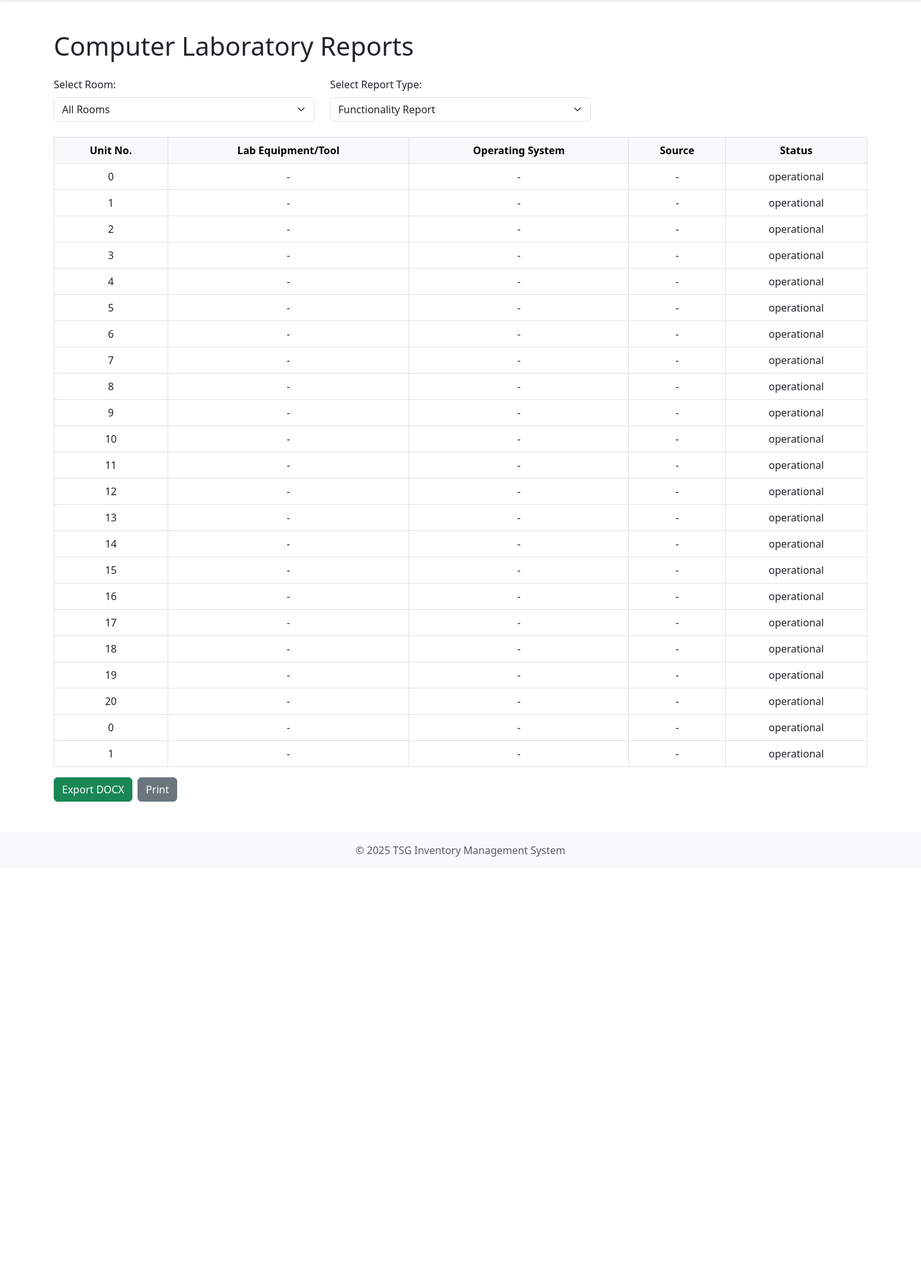
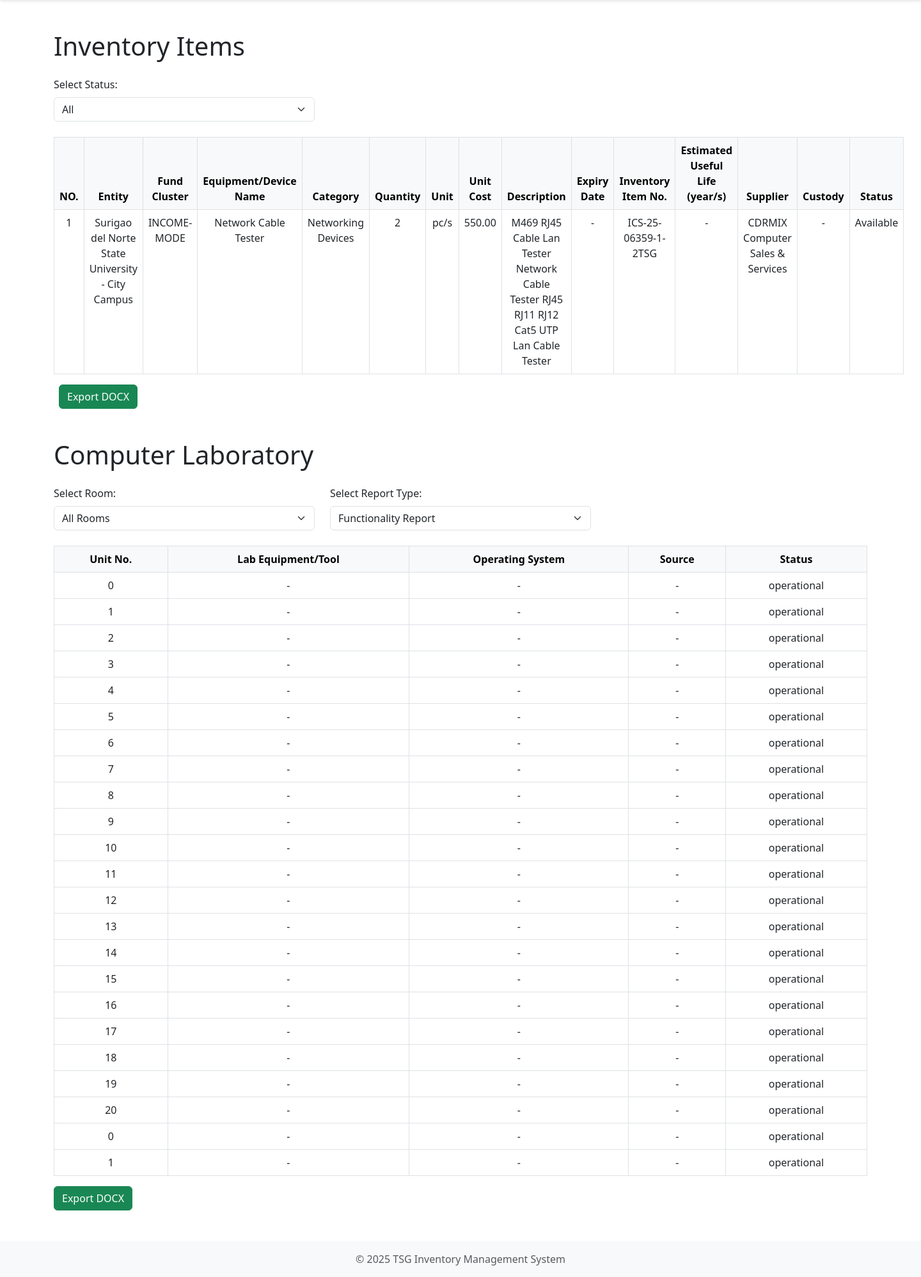
Before and after one commit to JeodyLaineSaez/TSG-IMS, a Django app: page /reports/ in a window 1440 px wide. Shown: the part 66-2062 px from the top of the page at 64% size. Before the commit the page ends 1405 px from the top, so only its background shows below. Run offline with Django 5.2, Linux system fonts and the light colour scheme; data comes from the database, SQL or seed files in the repository.

Commit message:
fifth commit

```diff
--- a/inventory/admin.py
+++ b/inventory/admin.py
@@ -10,7 +10,7 @@ class CategoryAdmin(admin.ModelAdmin):
 class ItemAdmin(admin.ModelAdmin):
     list_display = (
         'name', 'category', 'inventory_item_no', 'supplier', 'received_by', 'status',
-        'entity', 'fund_cluster', 'quantity', 'unit', 'unit_cost', 'cost', 'brand', 'model', 'serial_no',
+        'entity', 'fund_cluster', 'quantity', 'unit', 'unit_cost', 'brand', 'model', 'serial_no',
         'expiry_date', 'estimated_useful_life', 'received_by_position', 'received_by_date',
         'receive_from', 'receive_from_position', 'receive_from_date', 'purchase_order_no'
     )
--- a/inventory/forms.py
+++ b/inventory/forms.py
@@ -26,7 +26,7 @@ class ItemForm(forms.ModelForm):
             'brand', 'model', 'serial_no', 'expiry_date', 'inventory_item_no', 'estimated_useful_life',
             'supplier', 'received_by', 'received_by_position', 'received_by_date',
             'receive_from', 'receive_from_position', 'receive_from_date',
-            'purchase_order_no', 'status'
+            'purchase_order_no', 'status', 'custody'
         ]
         widgets = {
             'received_by_date': forms.DateInput(attrs={'type': 'date'}),
--- a/inventory/urls.py
+++ b/inventory/urls.py
@@ -24,9 +24,13 @@ urlpatterns = [
     path('work-orders/<int:pk>/export_docx/', views.export_work_order_docx, name='export_work_order_docx'),
     path('borrowers/', views.borrower_list, name='borrower_list'),
     path('borrowers/add/', views.borrower_form, name='borrower_form'),
+    path('borrowers/export/', views.export_borrowers_docx, name='export_borrowers_docx'),
+    path('borrowers/export/<int:pk>/', views.export_borrower_docx, name='export_borrower_docx'),
     path('items/<int:pk>/transaction/', views.item_transaction_select, name='item_transaction_select'),
     path('reports/', views.reports_view, name='reports_view'),
     path('reports/functionality/<str:room>/', views.export_functionality_report_docx, name='export_functionality_report_docx'),
     path('reports/components_inventory/<str:room>/', views.export_components_inventory_docx, name='export_components_inventory_docx'),
     path('reports/functionality/all/', views.export_functionality_report_docx_all, name='export_functionality_report_docx_all'),
+    path('reports/inventory_item_export/', views.export_inventory_item_docx, name='export_inventory_item_docx'),
+    path('items/archive/', views.item_archive, name='item_archive'),
 ]
--- a/inventory/views.py
+++ b/inventory/views.py
@@ -16,6 +16,8 @@ from docx import Document
 import tempfile
 from docxtpl import DocxTemplate
 from django.utils import timezone
+import tempfile
+from docxcompose.composer import Composer
 if TYPE_CHECKING:
     from .models import Computer
 
@@ -72,7 +74,8 @@ def dashboard(request):
 
 @login_required
 def item_list(request):
-    items = Item.objects.all().select_related('entity', 'category', 'brand', 'model', 'supplier', 'received_by', 'received_by_position', 'receive_from', 'receive_from_position', 'fund_cluster')  # type: ignore
+    # Only show items with status available, in_use, or maintenance
+    items = Item.objects.filter(status__in=['available', 'in_use', 'maintenance']).select_related('entity', 'category', 'brand', 'model', 'supplier', 'received_by', 'received_by_position', 'receive_from', 'receive_from_position', 'fund_cluster')
     edit_id = request.GET.get('edit')
     form = None
     if request.method == 'POST':
@@ -91,7 +94,13 @@ def item_list(request):
             form = ItemForm(instance=item)
         else:
             form = ItemForm()
-    return render(request, 'inventory/item_list.html', {'items': items, 'form': form, 'action': 'Edit' if edit_id else 'Add', 'edit_id': edit_id})
+    return render(request, 'inventory/item_list.html', {'items': items, 'form': form, 'action': 'Edit' if edit_id else 'Add', 'edit_id': edit_id, 'archive': False})
+
+@login_required
+def item_archive(request):
+    # Only show items with status disposed
+    items = Item.objects.filter(status='disposed').select_related('entity', 'category', 'brand', 'model', 'supplier', 'received_by', 'received_by_position', 'receive_from', 'receive_from_position', 'fund_cluster')
+    return render(request, 'inventory/item_list.html', {'items': items, 'archive': True})
 
 @login_required
 def item_detail(request, pk):
@@ -360,10 +369,36 @@ def reports_view(request):
         'motherboard', 'storage', 'processor', 'video_card_0', 'video_card_1', 'ram', 'ram_slot',
         'mouse', 'keyboard', 'monitor_model', 'monitor_serial_number', 'remarks'
     ))
-    return render(request, 'reports.html', {'rooms': ROOMS, 'computers': json.dumps(computers)})
+    # Prepare inventory items for reporting
+    items = Item.objects.select_related('entity', 'fund_cluster', 'category', 'supplier').all()
+    inventory_items = [
+        {
+            'no': item.id,
+            'entity': item.entity.entity_name if item.entity else '-',
+            'fund_cluster': item.fund_cluster.name if item.fund_cluster else '-',
+            'name': item.name,
+            'category': item.category.name if item.category else '-',
+            'quantity': item.quantity,
+            'unit': item.unit,
+            'unit_cost': str(item.unit_cost) if item.unit_cost is not None else '-',
+            'description': item.description or '-',
+            'expiry_date': item.expiry_date.strftime('%Y-%m-%d') if item.expiry_date else '-',
+            'inventory_item_no': item.inventory_item_no,
+            'estimated_useful_life': item.estimated_useful_life if item.estimated_useful_life is not None else '-',
+            'supplier': item.supplier.name if item.supplier else '-',
+            'custody': item.custody if item.custody else '-',
+            'status': item.status,
+            'status_display': item.get_status_display(),
+        }
+        for item in items
+    ]
+    return render(request, 'reports.html', {
+        'rooms': ROOMS,
+        'computers': json.dumps(computers),
+        'inventory_items': json.dumps(inventory_items),
+    })
 
 # Helper function for functionality report context
-
 def get_functionality_report_context(room):
     return {
         'room': room,
@@ -460,3 +495,96 @@ def export_functionality_report_docx_all(request):
         response = HttpResponse(tmp.read(), content_type='application/vnd.openxmlformats-officedocument.wordprocessingml.document')
         response['Content-Disposition'] = 'attachment; filename=functionality_report_all_rooms.docx'
         return response
+
+def export_inventory_item_docx(request):
+    status = request.GET.get('status', 'all')
+    if status == 'all':
+        items = Item.objects.select_related('category').all()
+    else:
+        items = Item.objects.select_related('category').filter(status=status)
+    context = {
+        'status': status,
+        'today': timezone.now().strftime('%B %d, %Y'),
+        'items': [
+            {
+                'id': item.id,
+                'name': item.name,
+                'category': item.category.name if item.category else '',
+                'quantity': item.quantity,
+                'unit': item.unit,
+                'unit_cost': str(item.unit_cost) if item.unit_cost is not None else '',
+                'status': item.status,
+                'status_display': item.get_status_display(),
+            }
+            for item in items
+        ]
+    }
+    template_path = 'static/Inventory Item Report.docx'  # Use your inventory item report template
+    doc = DocxTemplate(template_path)
+    doc.render(context)
+    with tempfile.NamedTemporaryFile(delete=False, suffix='.docx') as tmp:
+        doc.save(tmp.name)
+        tmp.seek(0)
+        response = HttpResponse(tmp.read(), content_type='application/vnd.openxmlformats-officedocument.wordprocessingml.document')
+        response['Content-Disposition'] = f'attachment; filename=inventory_item_report_{status}.docx'
+        return response
+
+def export_borrowers_docx(request):
+    borrowers = Borrower.objects.select_related('item', 'campus', 'office', 'approved_by').all()
+    context = {
+        'today': timezone.now().strftime('%B %d, %Y'),
+        'borrowers': [
+            {
+                'id': b.pk,
+                'item_name': b.item.name if b.item else '',
+                'borrower_name': b.borrower_lname + ',' + b.borrower_fname + b.borrower_mi,
+                'campus': b.campus.entity_name if b.campus else '-',
+                'office': b.office.name if b.office else '-',
+                'datetime_borrowed': b.datetime_borrowed.strftime('%Y-%m-%d %H:%M'),
+                'purpose': b.purpose,
+                'action_taken': b.get_action_taken_display(),
+                'remarks': b.remarks,
+                'datetime_returned': b.datetime_returned.strftime('%Y-%m-%d %H:%M') if b.datetime_returned else '-',
+                'approved_by': b.approved_by.name if b.approved_by else '-',
+            }
+            for b in borrowers
+        ]
+    }
+    template_path = 'static/BORROWER REQUEST.docx'  # Use your borrower report template
+    doc = DocxTemplate(template_path)
+    doc.render(context)
+    with tempfile.NamedTemporaryFile(delete=False, suffix='.docx') as tmp:
+        doc.save(tmp.name)
+        tmp.seek(0)
+        response = HttpResponse(tmp.read(), content_type='application/vnd.openxmlformats-officedocument.wordprocessingml.document')
+        response['Content-Disposition'] = 'attachment; filename=borrowers_report.docx'
+        return response
+
+def export_borrower_docx(request, pk):
+    borrower = get_object_or_404(Borrower.objects.select_related('item', 'campus', 'office', 'approved_by'), pk=pk)
+    borrower_name = f"{borrower.borrower_lname}, {borrower.borrower_fname} {borrower.borrower_mi}".strip()
+    context = {
+        'today': timezone.now().strftime('%B %d, %Y'),
+        'borrower': {
+            'id': borrower.pk,
+            'item_name': borrower.item.name if borrower.item else '',
+            'borrower_name': borrower_name,
+            'campus': borrower.campus.entity_name if borrower.campus else '-',
+            'office': borrower.office.name if borrower.office else '-',
+            'datetime_borrowed': borrower.datetime_borrowed.strftime('%Y-%m-%d %H:%M'),
+            'purpose': borrower.purpose,
+            'action_taken': borrower.get_action_taken_display(),
+            'remarks': borrower.remarks,
+            'datetime_returned': borrower.datetime_returned.strftime('%Y-%m-%d %H:%M') if borrower.datetime_returned else '-',
+            'approved_by': borrower.approved_by.name if borrower.approved_by else '-',
+        }
+    }
+    template_path = 'static/BORROWER REQUEST.docx'  # Use your borrower request template
+    doc = DocxTemplate(template_path)
+    doc.render(context)
+    with tempfile.NamedTemporaryFile(delete=False, suffix='.docx') as tmp:
+        doc.save(tmp.name)
+        tmp.seek(0)
+        response = HttpResponse(tmp.read(), content_type='application/vnd.openxmlformats-officedocument.wordprocessingml.document')
+        response['Content-Disposition'] = f'attachment; filename=borrower_request_{pk}.docx'
+        return response
--- a/templates/inventory/borrower_list.html
+++ b/templates/inventory/borrower_list.html
@@ -3,6 +3,7 @@
 {% block content %}
 <div class="container">
     <h1>Borrower List</h1>
+    <a href="{% url 'export_borrowers_docx' %}" class="btn btn-success mb-3">Export to DOCX</a>
     <table class="table table-striped">
         <thead>
             <tr>
--- a/templates/inventory/borrower_list_form.html
+++ b/templates/inventory/borrower_list_form.html
@@ -83,6 +83,7 @@
                                         <td>{{ borrower.approved_by.name|default:'-' }}</td>
                                         <td>
                                             <a href="?edit_id={{ borrower.pk }}" class="btn btn-sm btn-warning" title="Edit"><i class="fas fa-edit"></i></a>
+                                            <a href="{% url 'export_borrower_docx' borrower.pk %}" class="btn btn-sm btn-success" title="Export to DOCX"><i class="fas fa-file-word"></i></a>
                                         </td>
                                     </tr>
                                     {% empty %}
--- a/templates/reports.html
+++ b/templates/reports.html
@@ -3,7 +3,29 @@
 
 {% block content %}
 <div class="container mt-5">
-    <h1 class="mb-4">Computer Laboratory Reports</h1>
+    <h1 class="mb-4">Inventory Items</h1>
+    <div class="row mb-4">
+        <div class="col-md-4">
+            <label for="itemStatusSelect" class="form-label">Select Status:</label>
+            <select id="itemStatusSelect" class="form-select">
+                <option value="all">All</option>
+                <option value="available">Available</option>
+                <option value="in_use">In Use</option>
+                <option value="maintenance">Under Maintenance</option>
+                <option value="disposed">Disposed</option>
+            </select>
+        </div>
+    </div>
+    <div id="itemReportTableContainer"></div>
+    <div class="row mb-4">
+        <div class="col-md-4 d-flex align-items-end">
+            <a id="exportInventoryDocxBtn" class="btn btn-success ms-2" href="/reports/inventory_item_export/?status=all">Export DOCX</a>
+        </div>
+    </div>
+</div>
+
+<div class="container mt-5">
+    <h1 class="mb-4">Computer Laboratory</h1>
     <div class="row mb-4">
         <div class="col-md-4">
             <label for="roomSelect" class="form-label">Select Room:</label>
@@ -28,8 +50,69 @@
 </div>
 
 <script>
-    // Example data, replace with actual data from Django context in production
-    const computers = {{ computers|safe }};
+    // Data from Django context
+    var computers = {{ computers|safe }};
+    var inventoryItems = {{ inventory_items|safe }};
+
+    function renderItemTable(filteredItems, status) {
+        let html = `<table class="table table-bordered text-center">
+            <thead class="table-light">
+                <tr>
+                    <th>NO.</th>
+                    <th>Entity</th>
+                    <th>Fund Cluster</th>
+                    <th>Equipment/Device Name</th>
+                    <th>Category</th>
+                    <th>Quantity</th>
+                    <th>Unit</th>
+                    <th>Unit Cost</th>
+                    <th>Description</th>
+                    <th>Expiry Date</th>
+                    <th>Inventory Item No.</th>
+                    <th>Estimated Useful Life (year/s)</th>
+                    <th>Supplier</th>
+                    <th>Custody</th>
+                    <th>Status</th>
+                </tr>
+            </thead>
+            <tbody>`;
+        if (filteredItems.length === 0) {
+            html += `<tr><td colspan="15" class="text-muted">No data available.</td></tr>`;
+        } else {
+            filteredItems.forEach((item) => {
+                html += `<tr>
+                    <td>${item.no}</td>
+                    <td>${item.entity || '-'}</td>
+                    <td>${item.fund_cluster || '-'}</td>
+                    <td>${item.name}</td>
+                    <td>${item.category || '-'}</td>
+                    <td>${item.quantity || '-'}</td>
+                    <td>${item.unit || '-'}</td>
+                    <td>${item.unit_cost || '-'}</td>
+                    <td>${item.description || '-'}</td>
+                    <td>${item.expiry_date || '-'}</td>
+                    <td>${item.inventory_item_no || '-'}</td>
+                    <td>${item.estimated_useful_life || '-'}</td>
+                    <td>${item.supplier || '-'}</td>
+                    <td>${item.custody || '-'}</td>
+                    <td>${item.status_display || '-'}</td>
+                </tr>`;
+            });
+        }
+        html += `</tbody></table>`;
+        return html;
+    }
+
+    function updateItemTable() {
+        const status = document.getElementById('itemStatusSelect').value;
+        let filtered = inventoryItems;
+        if (status !== 'all') {
+            filtered = inventoryItems.filter(item => item.status === status);
+        }
+        document.getElementById('itemReportTableContainer').innerHTML = renderItemTable(filtered, status);
+        // Update export link
+        document.getElementById('exportInventoryDocxBtn').href = `/reports/inventory_item_export/?status=${status}`;
+    }
 
     function renderFunctionalityTable(filteredComputers, room) {
         let html = `<table class="table table-bordered text-center">
@@ -61,9 +144,9 @@
         if (room === 'all') {
             html += `<a id="exportBtn" class="btn btn-success" href="/reports/functionality/all/">Export DOCX</a>`;
         } else {
-            html += `<a id="exportBtn" class="btn btn-success${room === 'all' ? ' disabled' : ''}" href="${room !== 'all' ? `/reports/functionality/${room.replace('EB','')}/` : '#'}"${room === 'all' ? ' tabindex="-1" aria-disabled="true" title="Select a specific room to export"' : ''}>Export DOCX</a>`;
+            html += `<a id="exportBtn" class="btn btn-success${room === 'all' ? ' disabled' : ''}" href="${room !== 'all' ? `/reports/functionality/${room.replace('EB','')}/` : '#'}"${room === 'all' ? ' tabindex=\"-1\" aria-disabled=\"true\" title=\"Select a specific room to export\"' : ''}>Export DOCX</a>`;
         }
-        html += `<button id="printBtn" class="btn btn-secondary">Print</button>\n        </div>`;
+        html += `</div>`;
         return html;
     }
 
@@ -112,8 +195,7 @@
         }
         html += `</tbody></table>`;
         html += `<div class="d-flex gap-2 mb-5">
-            <a id="exportBtn" class="btn btn-success${room === 'all' ? ' disabled' : ''}" href="${room !== 'all' ? `/reports/components_inventory/${room.replace('EB','')}/` : '#'}"${room === 'all' ? ' tabindex="-1" aria-disabled="true" title="Select a specific room to export"' : ''}>Export DOCX</a>
-            <button id="printBtn" class="btn btn-secondary">Print</button>
+            <a id="exportBtn" class="btn btn-success${room === 'all' ? ' disabled' : ''}" href="${room !== 'all' ? `/reports/components_inventory/${room.replace('EB','')}/` : '#'}"${room === 'all' ? ' tabindex=\"-1\" aria-disabled=\"true\" title=\"Select a specific room to export\"' : ''}>Export DOCX</a>
         </div>`;
         return html;
     }
@@ -132,17 +214,20 @@
             html = renderComponentsTable(filtered, room);
         }
         document.getElementById('reportTableContainer').innerHTML = html;
-        // Print button
-        const printBtn = document.getElementById('printBtn');
-        if (printBtn) {
-            printBtn.onclick = function() {
-                window.print();
-            };
-        }
     }
 
-    document.getElementById('roomSelect').addEventListener('change', updateTable);
-    document.getElementById('reportTypeSelect').addEventListener('change', updateTable);
-    window.onload = updateTable;
+    document.addEventListener('DOMContentLoaded', function() {
+        if (document.getElementById('roomSelect')) {
+            document.getElementById('roomSelect').addEventListener('change', updateTable);
+        }
+        if (document.getElementById('reportTypeSelect')) {
+            document.getElementById('reportTypeSelect').addEventListener('change', updateTable);
+        }
+        if (document.getElementById('itemStatusSelect')) {
+            document.getElementById('itemStatusSelect').addEventListener('change', updateItemTable);
+        }
+        updateItemTable();
+        updateTable();
+    });
 </script>
 {% endblock %}
```
Also changed, not shown: inventory/models.py (+4 -4 lines), templates/inventory/item_detail copy.html (added, +99 -0 lines), templates/inventory/item_list.html (+13 -5 lines), inventory/migrations/0016_remove_item_cost_item_custody_alter_computer_status.py (added), 2 other files.
